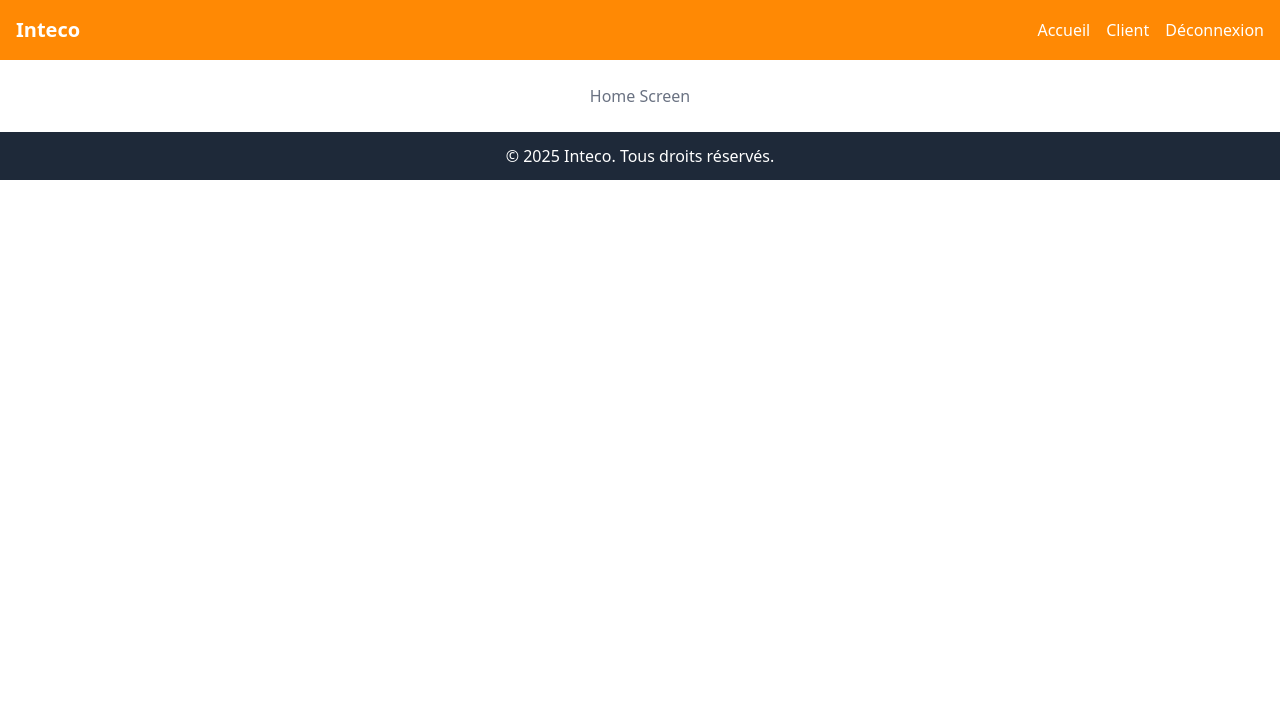
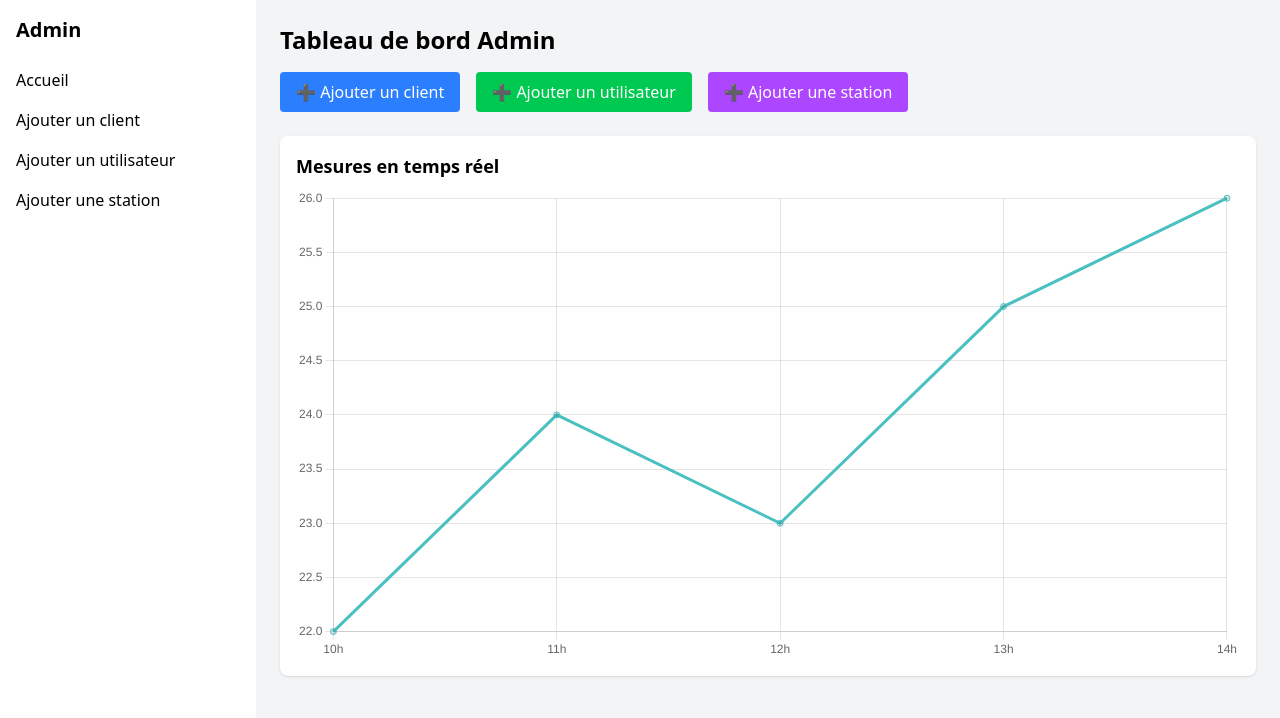
Before and after one commit to Inte-eco/inte-eco-front, a React (Vite) app: page /dash-admin in a window 1280 px wide. Shown: the top 718 px of the page. Built offline with nearby package versions, Linux system fonts and the light colour scheme; no server answers; sample sign-in values are in the browser's storage.

Commit message:
new dashboard ui added

```diff
--- a/package.json
+++ b/package.json
@@ -11,9 +11,11 @@
   },
   "dependencies": {
     "@tailwindcss/vite": "^4.0.17",
+    "chart.js": "^4.4.8",
     "firebase": "^11.5.0",
     "lottie-react": "^2.4.1",
     "react": "^19.0.0",
+    "react-chartjs-2": "^5.3.0",
     "react-dom": "^19.0.0",
     "react-router-dom": "^7.4.0",
     "tailwindcss": "^4.0.17"
--- /dev/null
+++ b/src/components/ChartRealtime.tsx
@@ -0,0 +1,27 @@
+import { Line } from 'react-chartjs-2';
+import { Chart as ChartJS, LineElement, CategoryScale, LinearScale, PointElement } from 'chart.js';
+
+ChartJS.register(LineElement, CategoryScale, LinearScale, PointElement);
+
+const ChartRealtime = () => {
+  const data = {
+    labels: ['10h', '11h', '12h', '13h', '14h'],
+    datasets: [
+      {
+        label: 'Température (°C)',
+        data: [22, 24, 23, 25, 26],
+        borderColor: 'rgba(75,192,192,1)',
+        fill: false,
+      },
+    ],
+  };
+
+  return (
+    <div className="bg-white p-4 rounded-lg shadow w-full">
+      <h2 className="text-lg font-semibold mb-2">Mesures en temps réel</h2>
+      <Line data={data} />
+    </div>
+  );
+};
+
+export default ChartRealtime;
--- /dev/null
+++ b/src/components/Sidebar.tsx
@@ -0,0 +1,15 @@
+const Sidebar = () => {
+    return (
+      <div className="w-64 bg-white shadow-md h-full p-4">
+        <h2 className="text-xl font-bold mb-6">Admin</h2>
+        <ul className="space-y-4">
+          <li><a href="/dash-admin" className="hover:text-blue-500">Accueil</a></li>
+          <li><a href="/dash-admin/add-client" className="hover:text-blue-500">Ajouter un client</a></li>
+          <li><a href="/dash-admin/add-user" className="hover:text-blue-500">Ajouter un utilisateur</a></li>
+          <li><a href="/dash-admin/add-station" className="hover:text-blue-500">Ajouter une station</a></li>
+        </ul>
+      </div>
+    );
+  };
+
+  export default Sidebar;
--- a/src/pages/AdminDashboard.tsx
+++ b/src/pages/AdminDashboard.tsx
@@ -1,19 +1,33 @@
-import Footer from "../components/Footer";
-import Navbar from "../components/NavBar";
+import Sidebar from "../components/Sidebar";
+import ChartRealtime from "../components/ChartRealtime";
+import { useNavigate } from "react-router-dom";
 
 const AdminDashboard = () => {
+  const navigate = useNavigate();
 
-    return (
-      <div className="max-w-full mx-auto">
-        <Navbar />
+  return (
+    <div className="flex h-screen">
+      <Sidebar />
 
-        <div className="flex justify-center p-6">
-            <h1 className="text-gray-500">Home Screen</h1>
+      <div className="flex-1 p-6 bg-gray-100 overflow-y-auto">
+        <h1 className="text-2xl font-bold mb-4">Tableau de bord Admin</h1>
+
+        <div className="flex flex-wrap gap-4 mb-6">
+          <button onClick={() => navigate("add-client")} className="bg-blue-500 text-white px-4 py-2 rounded">
+            ➕ Ajouter un client
+          </button>
+          <button onClick={() => navigate("add-user")} className="bg-green-500 text-white px-4 py-2 rounded">
+            ➕ Ajouter un utilisateur
+          </button>
+          <button onClick={() => navigate("add-station")} className="bg-purple-500 text-white px-4 py-2 rounded">
+            ➕ Ajouter une station
+          </button>
         </div>
 
-        <Footer />
+        <ChartRealtime />
       </div>
-    );
+    </div>
+  );
 };
 
 export default AdminDashboard;
```
Also changed, not shown: src/features/admin/AddStation.tsx (added), src/features/admin/AddUser.tsx (added), 1 other file (tests, documents, lock files or other folders).
